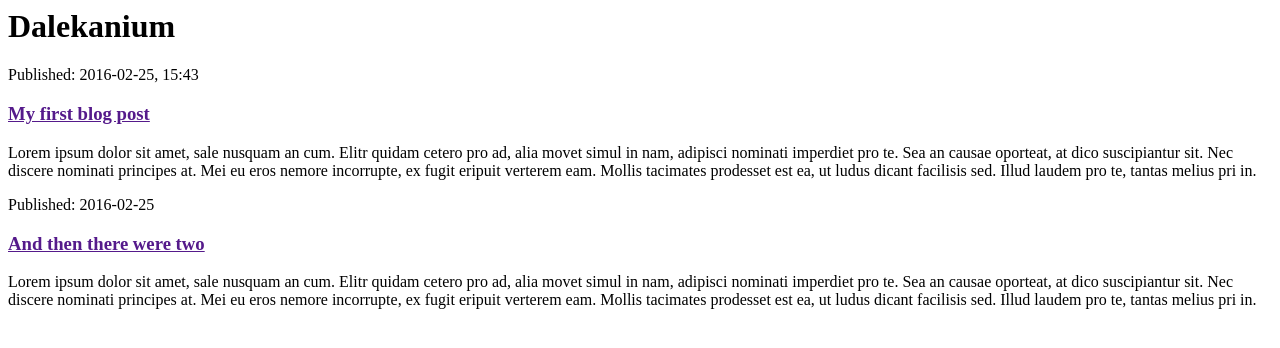
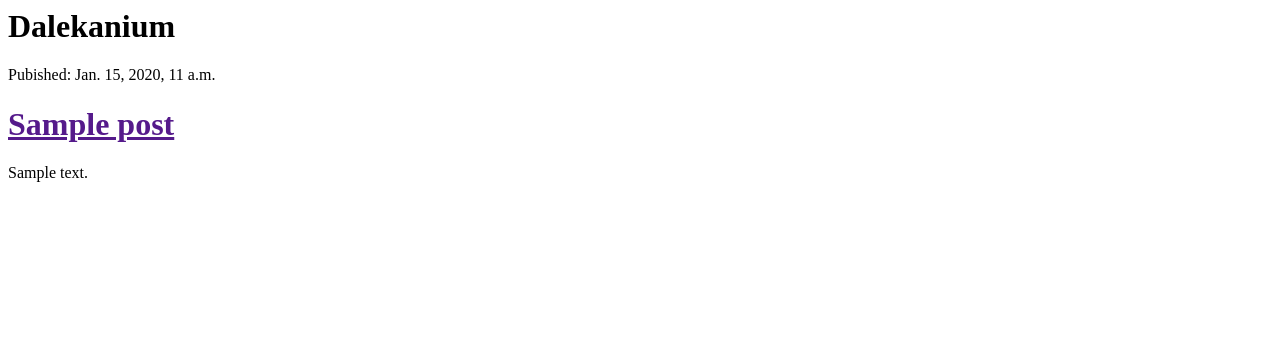
Before and after one commit to lisalund/dalekanium_blog, a Django app: template blog/templates/blog/post_list.html in a window 1280 px wide. Shown: the top 348 px of the page. Run offline with Django 3.2, Linux system fonts and the light colour scheme; the template is opened without the code that fills it: values named after a table or form of the project are taken from there, others are empty; tables that the repository leaves empty hold one stand-in row (Sample ...).

Commit message:
fixed templates so that they display from database

```diff
--- a/blog/models.py
+++ b/blog/models.py
@@ -12,7 +12,7 @@ class Post(models.Model):
 
 
 	def publish(self):
-		self.published_date = timezone.now
+		self.published_date = timezone.now()
 		self.save()
 
 	def __str__(self):
--- a/blog/templates/blog/post_list.html
+++ b/blog/templates/blog/post_list.html
@@ -7,17 +7,14 @@
 		<h1>Dalekanium</h1>
 	</div>
 
-	<div>
-		<p>Published: 2016-02-25, 15:43</p>
-		<h3><a href="">My first blog post</a></h3>
-		<p>Lorem ipsum dolor sit amet, sale nusquam an cum. Elitr quidam cetero pro ad, alia movet simul in nam, adipisci nominati imperdiet pro te. Sea an causae oporteat, at dico suscipiantur sit. Nec discere nominati principes at. Mei eu eros nemore incorrupte, ex fugit eripuit verterem eam. Mollis tacimates prodesset est ea, ut ludus dicant facilisis sed. Illud laudem pro te, tantas melius pri in.</p>
-	</div>
-
-	<div>
-		<p>Published: 2016-02-25</p>
-		<h3><a href="">And then there were two </a></h3>
-		<p>Lorem ipsum dolor sit amet, sale nusquam an cum. Elitr quidam cetero pro ad, alia movet simul in nam, adipisci nominati imperdiet pro te. Sea an causae oporteat, at dico suscipiantur sit. Nec discere nominati principes at. Mei eu eros nemore incorrupte, ex fugit eripuit verterem eam. Mollis tacimates prodesset est ea, ut ludus dicant facilisis sed. Illud laudem pro te, tantas melius pri in.</p>
-	</div>
+	{% for post in posts %}
+		<div>
+			<p>Pubished: {{ post.published_date }}
+			<h1><a href="">{{ post.title }}</a></h1>
+			{{ post.text|linebreaks }}</p>
+			<br>
+		</div>
+	{% endfor %}
 
 </body>
 </html>
--- a/blog/views.py
+++ b/blog/views.py
@@ -1,5 +1,8 @@
 from django.shortcuts import render
+from django.utils import timezone
+from .models import Post
 
 # Create your views here.
 def post_list(request):
-	return render(request, 'blog/post_list.html', {})
+	posts = Post.objects.filter(published_date__lte=timezone.now()).order_by('published_date')
+	return render(request, 'blog/post_list.html', {'posts': posts})
```
